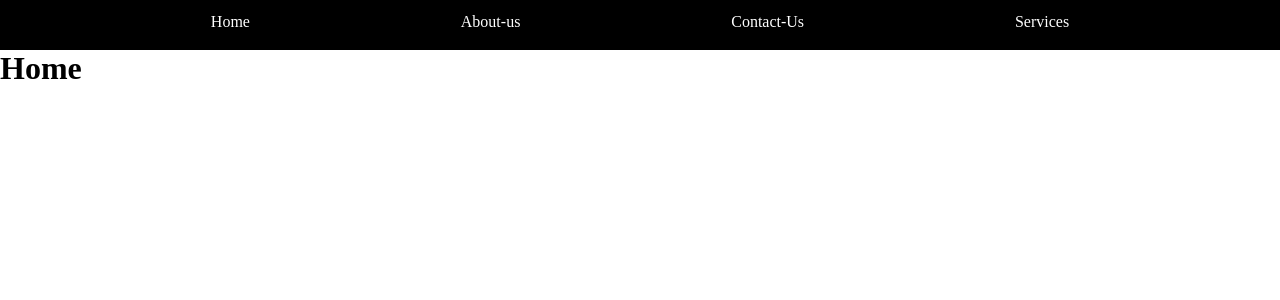
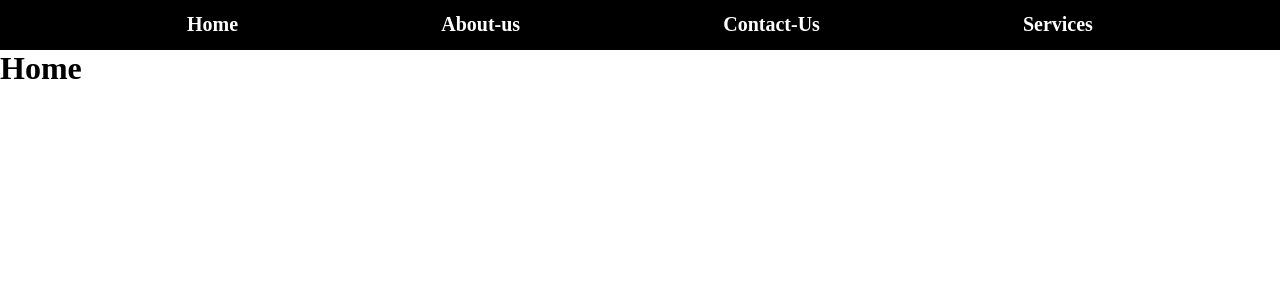
Before and after one commit to ChetnaNSharma/Alumni-Connect, a React (Create React App) app in the folder alumni-connect/: page / in a window 1280 px wide. Shown: the top 300 px of the page. Built offline with nearby package versions, Linux system fonts and the light colour scheme.

Commit message:
Added Hover Effect. Fixed #70

```diff
--- a/alumni-connect/src/Components/Navbar/Navbar.css
+++ b/alumni-connect/src/Components/Navbar/Navbar.css
@@ -22,5 +22,21 @@ a{
 .nav{
     background-color: black;
     height: 50px;
+}
 
+.Nav-bar{
+  width: 90%;
+  padding: 0.5rem 1rem;
+  font-size: 20px;
+  font-weight: 700;
 }
+.Nav-bar:hover{
+   border-radius: 1rem;
+   box-shadow: 2px 2px 3px 3px rgb(216, 191, 216),
+                 2px 2px 5px 4px rgb(216, 191, 216);
+   color: rgb(216, 191, 216);
+}
+
+.option :hover {
+    color: white;
+  }
--- a/alumni-connect/src/Components/Navbar/Navbar.js
+++ b/alumni-connect/src/Components/Navbar/Navbar.js
@@ -9,17 +9,17 @@ const Navbar = () => {
       <div className = "nav">
         <Router>
           <ul>
-            <li>
-              <Link to="/">Home</Link>
+            <li className="option">
+              <Link className="Nav-bar" to="/">Home</Link>
             </li>
-            <li>
-              <Link to="/about">About-us</Link>
+            <li className="option">
+              <Link className="Nav-bar" to="/about">About-us</Link>
             </li>
-            <li>
-              <Link to="/contact">Contact-Us</Link>
+            <li className="option">
+              <Link className="Nav-bar" to="/contact">Contact-Us</Link>
             </li>
-            <li>
-              <Link to="/">Services</Link>
+            <li className="option">
+              <Link className="Nav-bar" to="/">Services</Link>
             </li>
           </ul>
         </Router>
```
Also changed, not shown: 1 other file (tests, documents, lock files or other folders).
